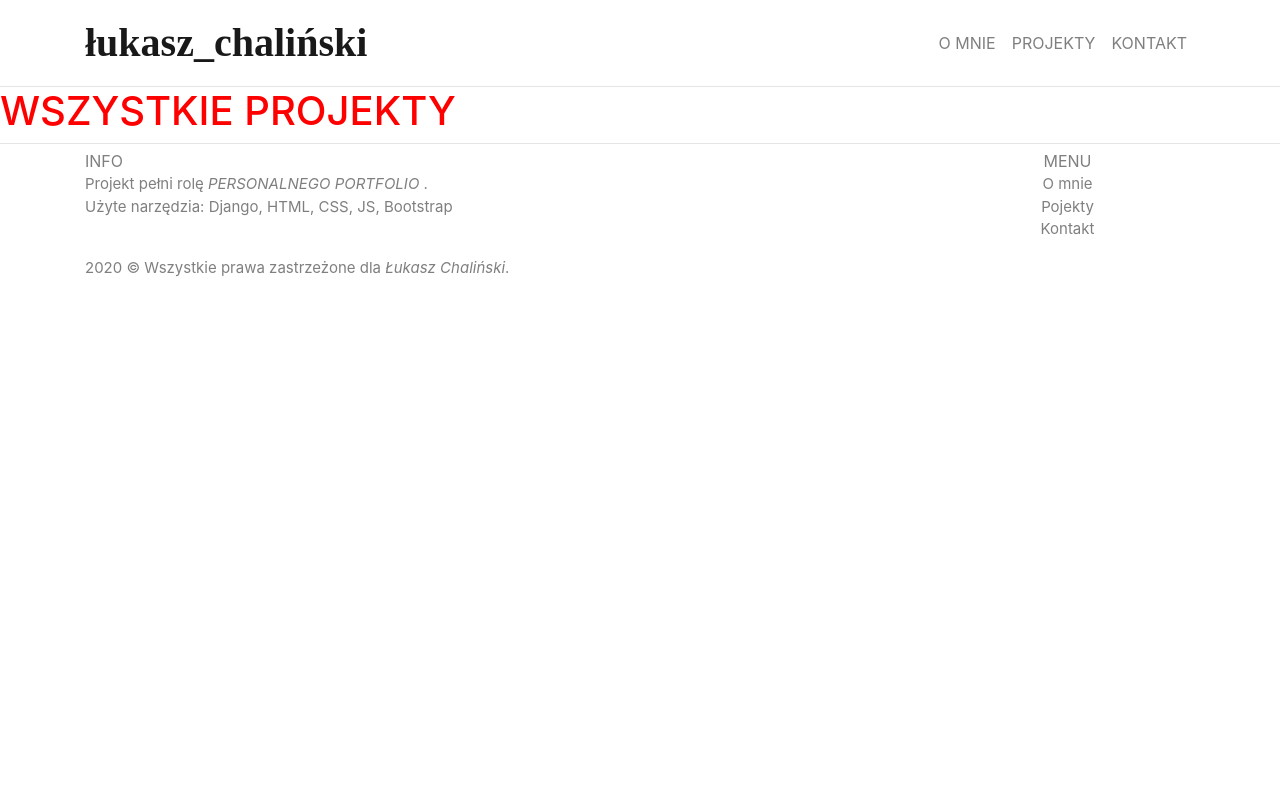
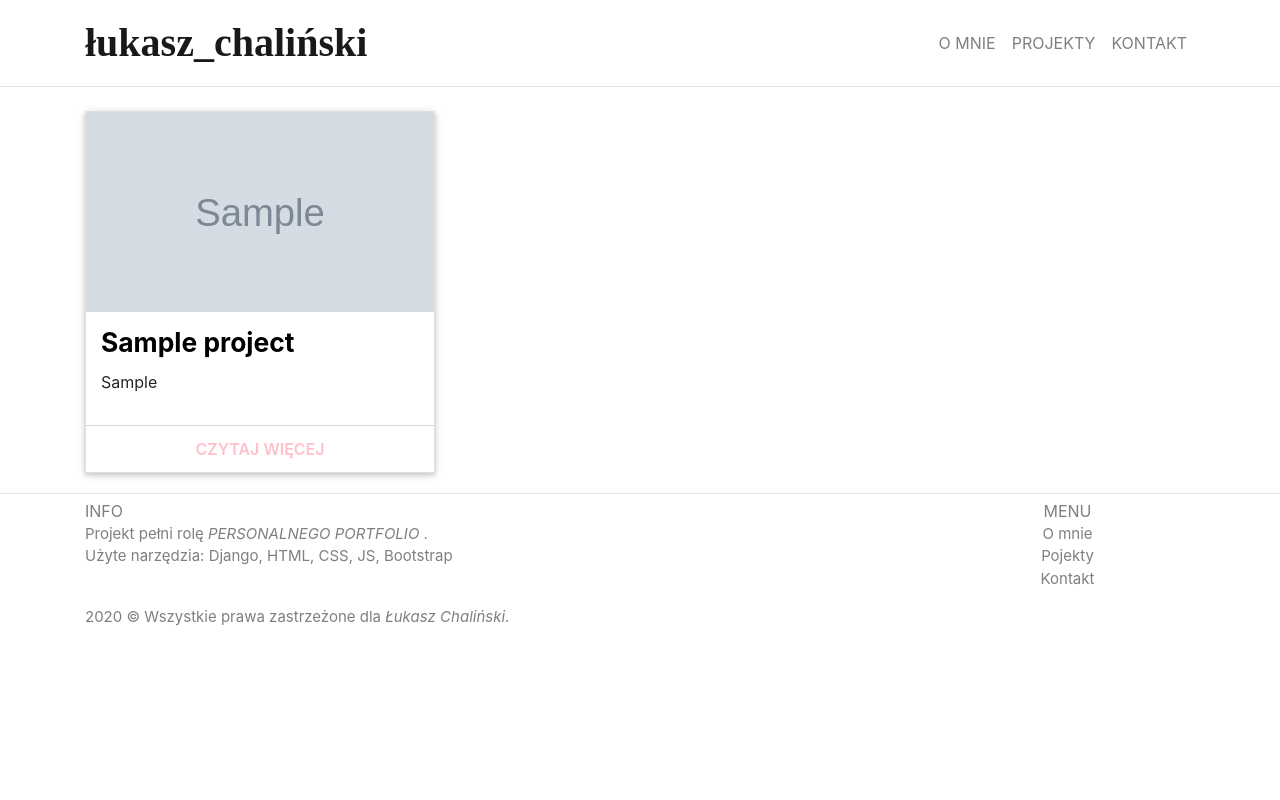
Before and after one commit to AM0k84/PORTFOLIO_website, a Django app: page /projects/all/ in a window 1280 px wide. Run offline with Django 3.2, Linux system fonts and the light colour scheme; tables that the repository leaves empty hold one stand-in row (values such as "Sample post"); grey boxes marked "Sample" are stand-in pictures; some libraries are stand-ins or nearby versions.

Commit message:
F005 first look all projects

```diff
--- a/projects/templates/projects/all_projects.html
+++ b/projects/templates/projects/all_projects.html
@@ -1,9 +1,52 @@
 {% extends "website/base.html" %}
 {% load static %}
-{% block css %} <link rel="stylesheet" href="{% static 'css/projects/style.css' %}"> {% endblock %}
+{% block css %}
+    <link rel="stylesheet" href="{% static 'css/projects/style.css' %}"> {% endblock %}
 {% block title %}ALL PROJECTS{% endblock %}
 
 
 {% block body %}
-    <h1>WSZYSTKIE PROJEKTY</h1>
+    <div class="content">
+        <div class="container">
+            <div class="row">
+
+                {% if object_list %}
+                    {% for project in object_list %}
+
+
+                        <div class="col12 col-sm-4">
+                        <div class="card">
+                            <a class="img-card"
+                               href="http://www.fostrap.com/2016/03/bootstrap-3-carousel-fade-effect.html">
+                                <img src="{{ project.image.url }}"/>
+                            </a>
+                            <div class="card-content">
+                                <h4 class="card-title">
+                                    <a href="http://www.fostrap.com/2016/03/bootstrap-3-carousel-fade-effect.html">
+                                        {{ project.title}}
+                                    </a>
+                                </h4>
+                                <p class="">
+                                    {{ project.snippet }}
+                                </p>
+                            </div>
+                            <div class="card-read-more">
+                                <a href="http://www.fostrap.com/2016/03/bootstrap-3-carousel-fade-effect.html"
+                                   class="btn">
+                                    Czytaj więcej
+                                </a>
+                            </div>
+                        </div>
+                        </div>
+
+
+
+
+
+                    {% endfor %}
+                {% endif %}
+
+                </div>
+            </div>
+        </div>
 {% endblock %}
--- a/static/css/projects/style.css
+++ b/static/css/projects/style.css
@@ -1,3 +1,103 @@
-h1 {
-    color: red;
+html,
+body {
+
+  -moz-box-sizing: border-box;
+       box-sizing: border-box;
+  height: 100%;
+  width: 100%;
+  background: #FFF;
+  font-family: -apple-system, BlinkMacSystemFont, "Segoe UI", Roboto, "Helvetica Neue", Arial, "Noto Sans", sans-serif, "Apple Color Emoji", "Segoe UI Emoji", "Segoe UI Symbol", "Noto Color Emoji";
+  font-weight: 400;
 }
+
+.wrapper {
+  display: table;
+  height: 100%;
+  width: 100%;
+}
+
+.container-fostrap {
+  display: table-cell;
+  padding: 1em;
+  text-align: center;
+  vertical-align: middle;
+}
+.fostrap-logo {
+  width: 100px;
+  margin-bottom:15px
+}
+h1.heading {
+  color: #fff;
+  font-size: 1.15em;
+  font-weight: 900;
+  margin: 0 0 0.5em;
+  color: #505050;
+}
+@media (min-width: 450px) {
+  h1.heading {
+    font-size: 3.55em;
+  }
+}
+@media (min-width: 760px) {
+  h1.heading {
+    font-size: 3.05em;
+  }
+}
+@media (min-width: 900px) {
+  h1.heading {
+    font-size: 3.25em;
+    margin: 0 0 0.3em;
+  }
+}
+.card {
+  font-family: -apple-system, BlinkMacSystemFont, "Segoe UI", Roboto, "Helvetica Neue", Arial, "Noto Sans", sans-serif, "Apple Color Emoji", "Segoe UI Emoji", "Segoe UI Symbol", "Noto Color Emoji";
+  display: block;
+    margin-bottom: 20px;
+    line-height: 1.42857143;
+    background-color: #fff;
+    border-radius: 2px;
+    box-shadow: 0 2px 5px 0 rgba(0,0,0,0.16),0 2px 10px 0 rgba(0,0,0,0.12);
+    transition: box-shadow .25s;
+}
+.card:hover {
+  box-shadow: 0 8px 17px 0 rgba(0,0,0,0.2),0 6px 20px 0 rgba(0,0,0,0.19);
+}
+.img-card {
+  width: 100%;
+  height:200px;
+  border-top-left-radius:2px;
+  border-top-right-radius:2px;
+  display:block;
+    overflow: hidden;
+}
+.img-card img{
+  width: 100%;
+  height: 200px;
+  object-fit:cover;
+  transition: all .25s ease;
+}
+.card-content {
+  padding:15px;
+  text-align:left;
+}
+.card-title {
+  margin-top:0px;
+  font-weight: 700;
+  font-size: 1.65em;
+}
+.card-title a {
+  color: #000;
+  text-decoration: none !important;
+}
+.card-read-more {
+  border-top: 1px solid #D4D4D4;
+    text-align: center;
+}
+.card-read-more a {
+  text-decoration: none !important;
+  padding:10px;
+  font-weight:600;
+  text-transform: uppercase;
+  color: pink;
+
+}
--- a/website/templates/website/navbar.html
+++ b/website/templates/website/navbar.html
@@ -3,6 +3,7 @@
     <link rel="stylesheet" href="{% static 'css/web/style.css' %}"> {% endblock %}
 
 {#todo W PRZYSZŁOŚCI ZMIENIĆ Z BOOTSTRAPA NA COŚ KONKRETNIEJSZEGO#}
+
 
 <nav class='navbar navbar-expand-md navbar-light bg-white absolute-top'>
     <div class='container'>
@@ -31,4 +32,4 @@
             </ul>
         </div>
     </div>
-</nav>
+</nav><br>
```
Also changed, not shown: static/css/web/style.css (+5 -2 lines).
